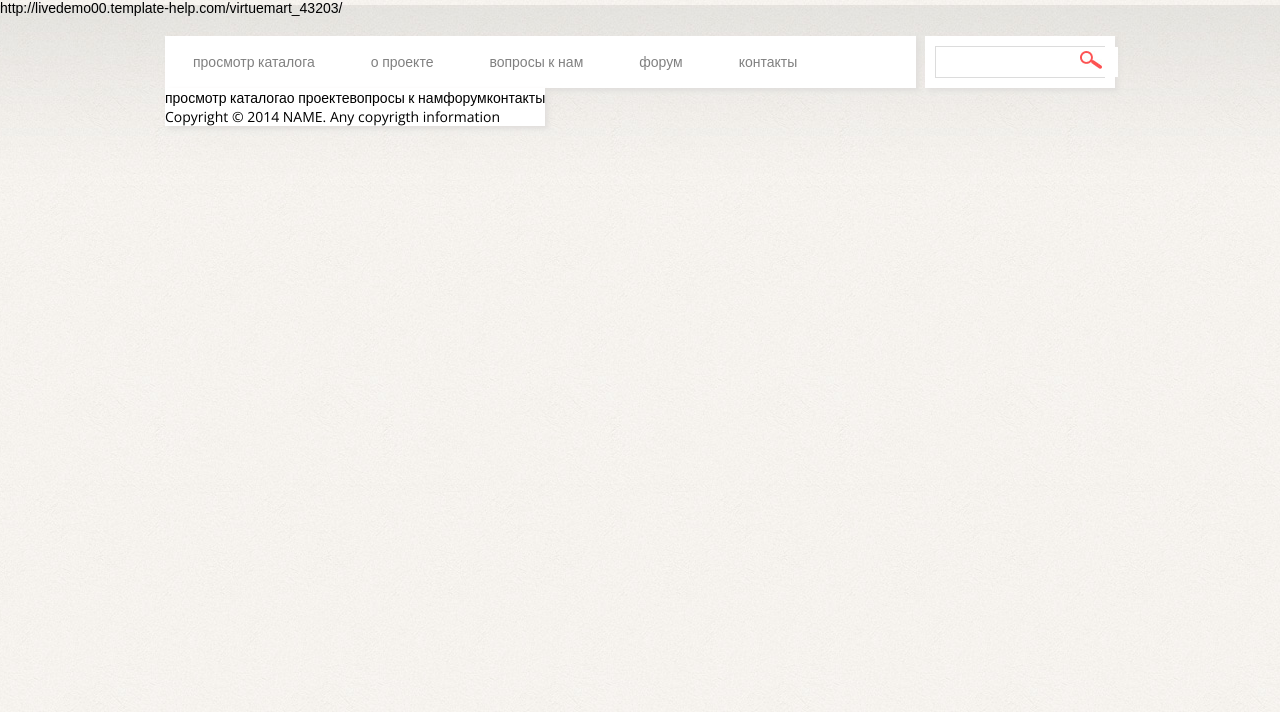
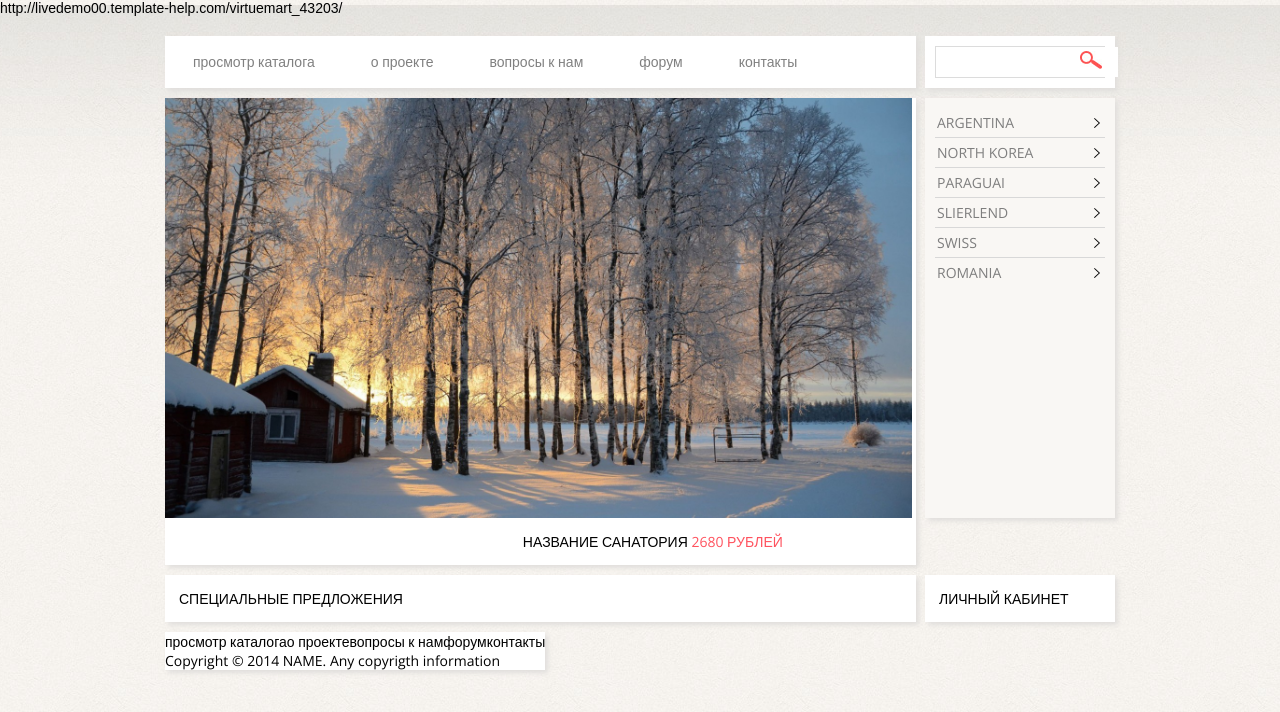
Before and after one commit to umkame/htl-makeup, a plain HTML site: page index.html in a window 1280 px wide. Drawn offline with nearby package versions, Linux system fonts and the light colour scheme.

Commit message:
create bestOffer & rigth menu bar

```diff
--- a/css/common.css
+++ b/css/common.css
@@ -34,6 +34,3 @@ ul.autoColumns{}
 div.clear {
 	clear: both;
 }
-div.case {
-	clear: both;
-}
--- a/css/elements.css
+++ b/css/elements.css
@@ -6,16 +6,25 @@
     width: 950px;
 }
 
+    .page .leftColumn {
+        float: left;
+        margin: 0 1% 0 0;
+        position: relative;
+        width: 79%;
+    }
+
+    .page .rightColumn {
+        float: left;
+        position: relative;
+        width: 20%;
+    }
+
 	.page .head {
 	}
 
 		.page .head .menu{
-			 background-color: #FFFFFF;
-			 position: relative;
-			 float: left;
-			 height: 52px;
-			 margin: 0 1% 0 0;
-			 width: 79%;
+		    background-color: #FFFFFF;
+            height: 52px;
 		}
 
 			.page .head .menu ul.items {
@@ -28,10 +37,7 @@
 
 		.page .head .search {
 			 background-color: #FFFFFF;
-			 float: left;
 			 height: 52px;
-			 position: relative;
-			 width: 20%;
 		}
 			.page .head .search div.filedContainer {
 				border: 1px solid #DCDCDC;
@@ -56,6 +62,66 @@
 			    width: 22px;
 			}
 
+    .page .content {}
+
+        .page .content .bestOffer {
+            background-color: #FFFFFF;
+        }
+            .page .content .bestOffer .imageWrapper{
+                overflow-y: hidden;
+                height: 420px;
+            }
+            .page .content .bestOffer .caption{
+                float: right;
+                padding: 1em 0;
+                margin-right: 10%;
+                position: relative;
+                text-align: center;
+                text-transform: uppercase;
+                width: 50%;
+            }
+                .page .content .bestOffer .caption span.captionText{
+                    color: #3797C1;
+                }
+                .page .content .bestOffer .caption span.verticalSpacer{
+                    background-color: #F9F7F4;
+                    height: 100%;
+                    width: 1px;
+                }
+                .page .content .bestOffer .caption span.cost{
+                    color: #FF535F;
+                }
+
+        .page .content .geoMenu{
+            background-color: #F9F7F4;
+            height: 420px;
+        }
+
+            .page .content .geoMenu div.wrapper {
+                margin: 10px;
+            }
+
+            .page .content .geoMenu ul{
+                color: #7E7E7E;;
+                list-style: none;
+            }
+
+                .page .content .geoMenu ul > li:first-child{
+                    border: none;
+                }
+                .page .content .geoMenu ul > li {
+                    background: url("../assets/css/marker-rigth.png") no-repeat scroll right center rgba(0, 0, 0, 0);
+                    border-top: 1px solid #D8D8D8;
+                    padding: 5px 2px;
+                    position: relative;
+                    text-transform: uppercase;
+                }
+
+        .page .content .title {
+            background-color: #FFFFFF;
+            text-transform: uppercase;
+        }
+
 	.page .footer {
 		background-color: #FFFFFF;
 		position: relative;
--- a/css/theme.css
+++ b/css/theme.css
@@ -11,3 +11,7 @@ body {
 .shadowed {
 	box-shadow: 3px 3px 5px #E0DEDC;
 }
+
+div.spacer {
+    height: 10px;
+}
--- a/index.html
+++ b/index.html
@@ -14,7 +14,7 @@
 				<div class="content">
 
 				</div>
-				<div class="menu shadowed">
+				<div class="menu leftColumn shadowed">
 					<ul class="horizontal items">
 						<li>просмотр каталога</li>
 						<li>о проекте</li>
@@ -24,7 +24,7 @@
 					</ul>
 					<div class="clear"> </div>
 				</div>
-				<div class="search shadowed">
+				<div class="search rightColumn shadowed">
 					<div class="filedContainer">
 						<div style="padding: 0 25px 0 7px;">
 							<input class="term" type="text" />
@@ -33,10 +33,49 @@
 					</div>
 				</div>
 			</div>
+
+            <div class="clear spacer"></div>
+
 			<div class="content">
+				<div class="bestOffer leftColumn shadowed">
+                    <div class="imageWrapper">
+                        <img src="assets/images/1.jpg" height="420">
+                    </div>
+                    <div class="caption">
+                        <div class="captionText">
+                            <span class="name">Название санатория</span>
+                            <span class="verticalSpacer"></span>
+                            <span class="cost"> 2680 рублей</span>
+                        </div>
+                    </div>
+				</div>
+                <div class="geoMenu rightColumn shadowed">
+                    <div class="wrapper">
+                        <ul>
+                            <li>Argentina</li>
+                            <li>North Korea</li>
+                            <li>Paraguai</li>
+                            <li>Slierlend</li>
+                            <li>Swiss</li>
+                            <li>Romania</li>
+                        </ul>
+                        <div class="clear"></div>
+                    </div>
+                </div>
 
+                <div class="clear spacer"></div>
+
+                <div class="title leftColumn shadowed">
+                    <div style="padding: 1em">специальные предложения</div>
+                </div>
+                <div class="title rightColumn shadowed">
+                    <div style="padding: 1em">личный кабинет</div>
+                </div>
 
 			</div>
+
+            <div class="clear spacer"></div>
+
 			<div class="footer shadowed">
 				<div class="leftBlock">
 					<ul class="horizontal">
```
Also changed, not shown: assets/css/marker-rigth.png (added), assets/images/1.jpg (added).
